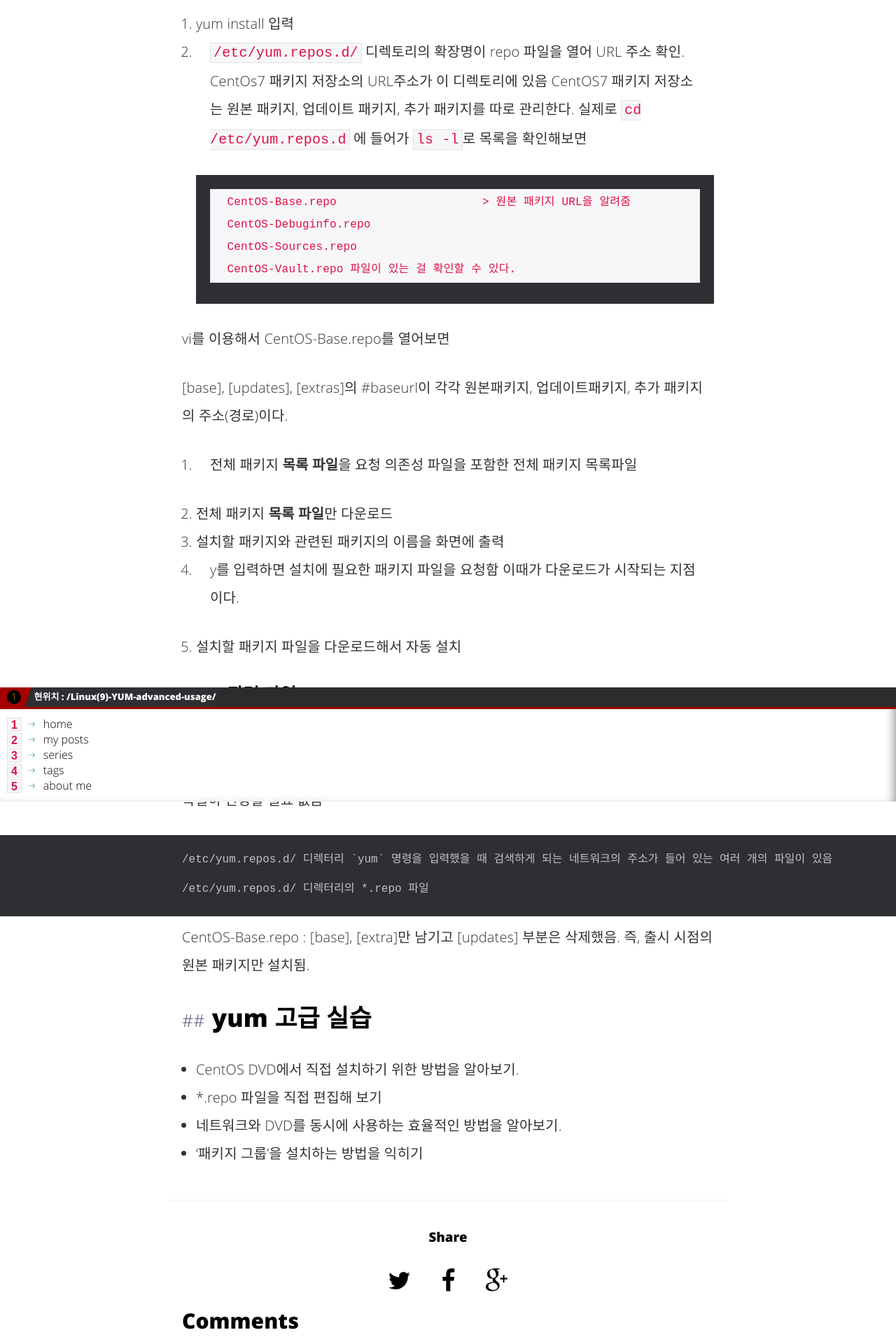
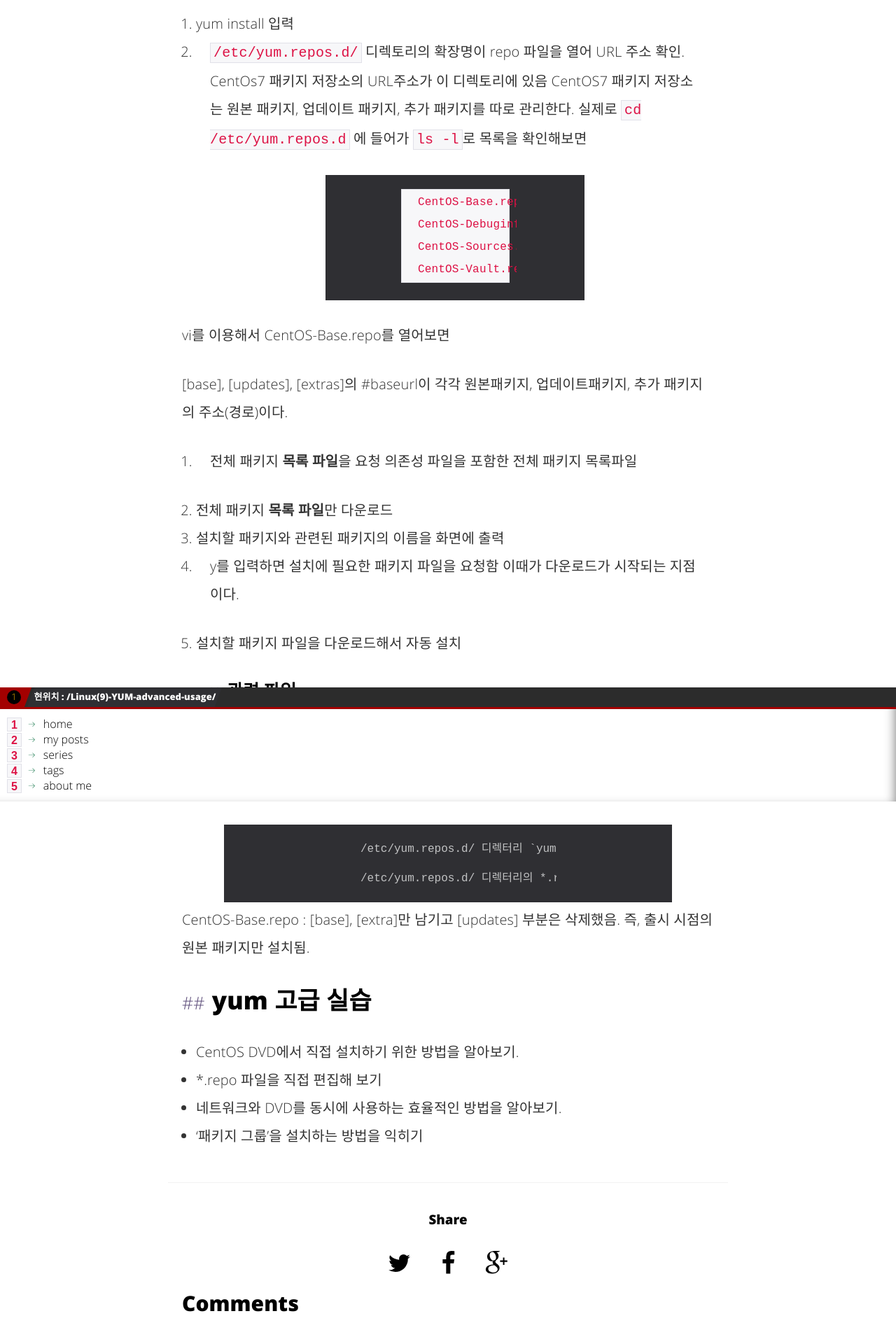
Before and after one commit to JJooJJoo83/kangtegong.github.io, a Jekyll site: the page built from _posts/2019-08-11-Linux(9) YUM advanced usage.md, in a window 1280 px wide. Shown: the part 655-2575 px from the top of the page at 70% size. Built offline with Jekyll 4.4.1, drawn with Linux system fonts in a browser that asks for light colours; comment, search, counter and statistics services are not loaded; grey boxes are pictures that could not be loaded.

Commit message:
hightlight modify

```diff
--- a/assets/css/main.css
+++ b/assets/css/main.css
@@ -1662,7 +1662,12 @@
     background-color: #2f2f33;
     color: #c1c2c3;
     margin: 0;
-    margin-bottom: 10px
+    margin-bottom: 5px;
+    width : 50%;
+    margin-right: auto;
+    margin-left:auto;
+
+
 }
 
 .highlight .hll {
```
